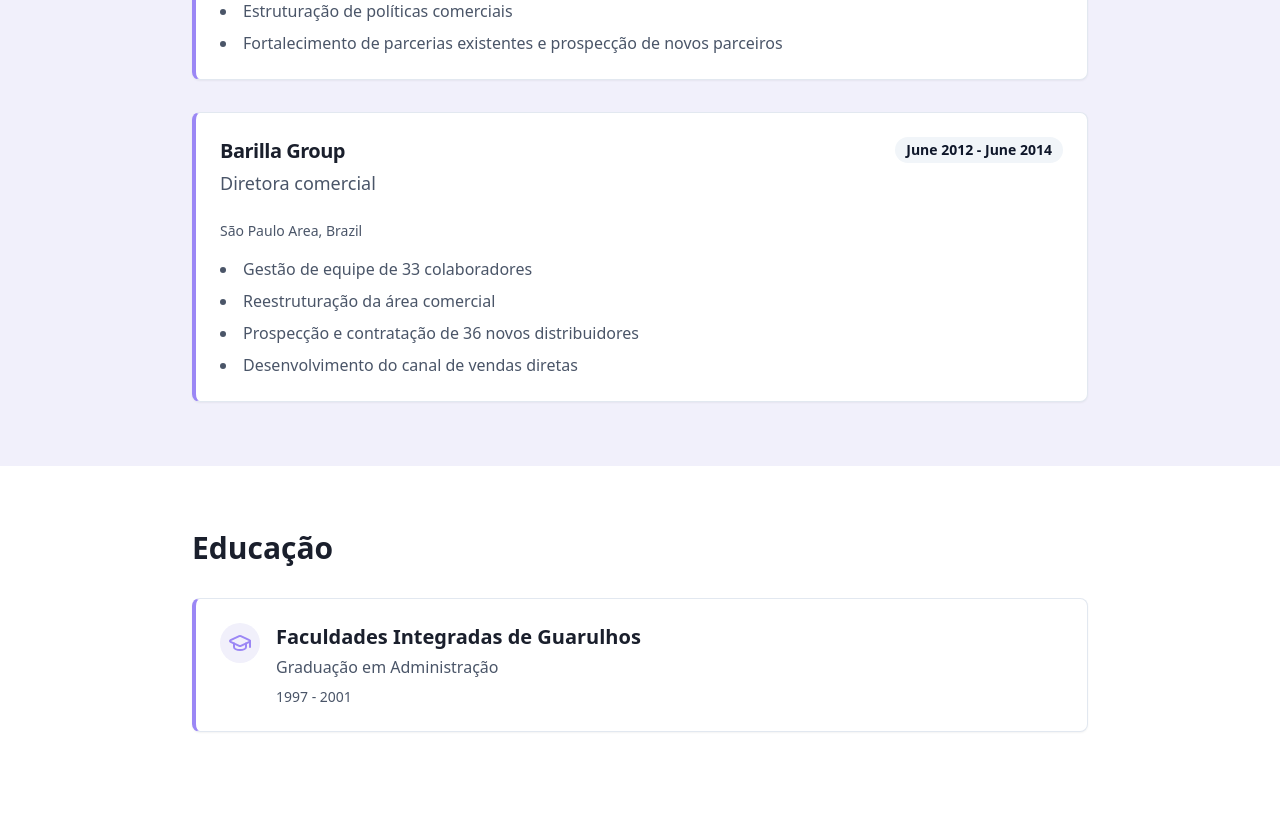
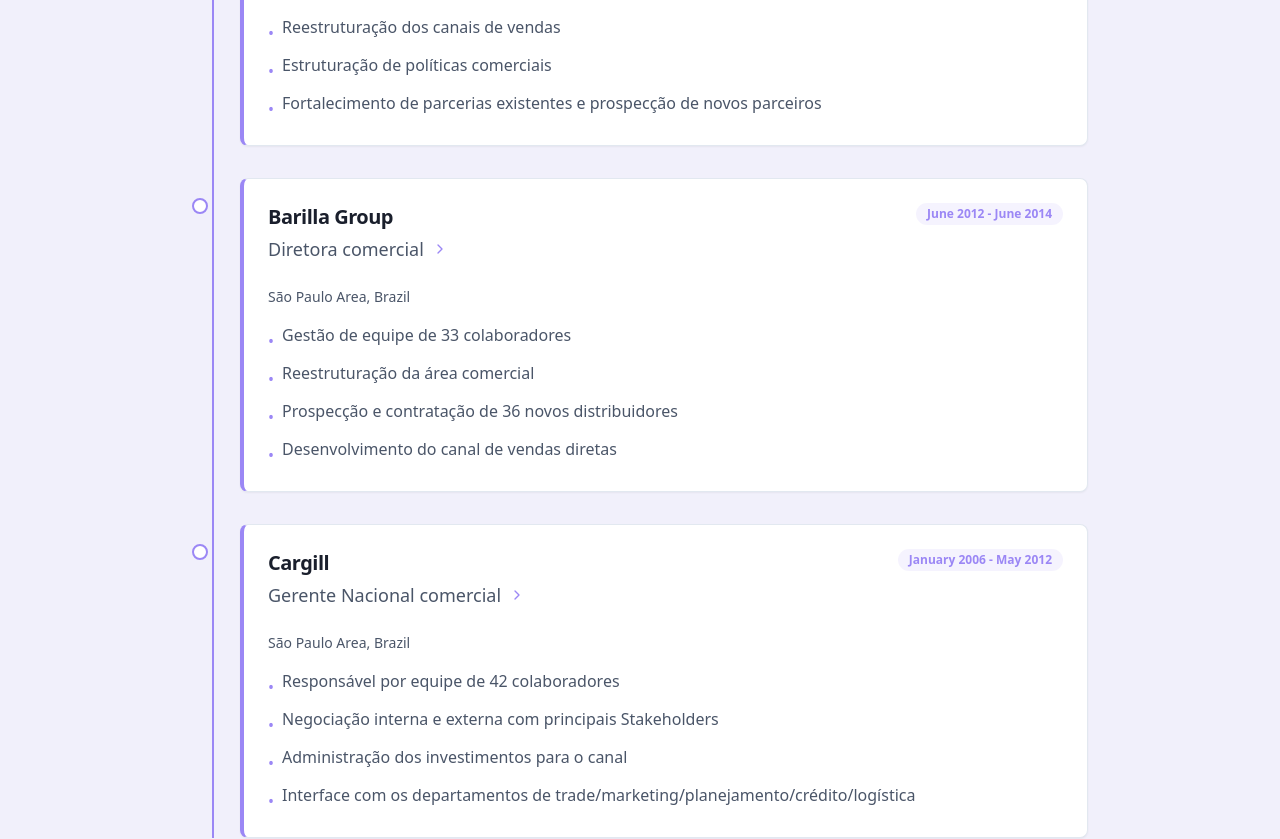
Before and after one commit to Simpopapp/AMedeiros, a React (Vite) app: page / in a window 1280 px wide. Shown: the part 1760-2599 px from the top of the page. Before the commit the page ends 2556 px from the top, so only its background shows below. Built offline with nearby package versions, Linux system fonts and the light colour scheme.

Commit message:
Implement experience section
[skip gpt_engineer]

```diff
--- a/src/components/Experience.tsx
+++ b/src/components/Experience.tsx
@@ -1,5 +1,6 @@
 import { Card, CardContent, CardHeader, CardTitle } from "@/components/ui/card";
 import { Badge } from "@/components/ui/badge";
+import { Briefcase, ChevronRight } from "lucide-react";
 
 interface ExperienceItem {
   company: string;
@@ -46,40 +47,64 @@ const experiences: ExperienceItem[] = [
       "Desenvolvimento do canal de vendas diretas",
     ],
   },
+  {
+    company: "Cargill",
+    role: "Gerente Nacional comercial",
+    period: "January 2006 - May 2012",
+    location: "São Paulo Area, Brazil",
+    responsibilities: [
+      "Responsável por equipe de 42 colaboradores",
+      "Negociação interna e externa com principais Stakeholders",
+      "Administração dos investimentos para o canal",
+      "Interface com os departamentos de trade/marketing/planejamento/crédito/logística",
+    ],
+  },
 ];
 
 export const Experience = () => {
   return (
     <section className="py-16 px-8 bg-resume-secondary animate-fadeIn">
       <div className="max-w-4xl mx-auto">
-        <h2 className="text-3xl font-bold text-resume-primary mb-8">
+        <h2 className="text-3xl font-bold text-resume-primary mb-8 flex items-center gap-2">
+          <Briefcase className="h-8 w-8 text-resume-accent" />
           Experiência Profissional
         </h2>
-        <div className="space-y-8">
+
+        <div className="relative space-y-8 before:absolute before:inset-0 before:ml-5 before:h-full before:w-0.5 before:bg-resume-accent">
           {experiences.map((exp, index) => (
-            <Card key={index} className="border-l-4 border-l-resume-accent">
+            <div key={index} className="relative group">
+              <div className="absolute left-0 top-5 h-4 w-4 rounded-full border-2 border-resume-accent bg-white group-hover:bg-resume-accent transition-colors duration-300" />
+
+              <Card className="ml-12 border-l-4 border-l-resume-accent transform hover:-translate-y-1 transition-transform duration-300">
                 <CardHeader>
                   <div className="flex flex-wrap justify-between items-start gap-4">
                     <div>
-                    <CardTitle className="text-xl font-bold text-resume-primary">
+                      <CardTitle className="text-xl font-bold text-resume-primary group-hover:text-resume-accent transition-colors duration-300">
                         {exp.company}
                       </CardTitle>
-                    <p className="text-lg text-resume-text mt-1">{exp.role}</p>
+                      <p className="text-lg text-resume-text mt-1 flex items-center gap-2">
+                        {exp.role}
+                        <ChevronRight className="h-4 w-4 text-resume-accent" />
+                      </p>
                     </div>
-                  <Badge variant="secondary" className="text-sm">
+                    <Badge variant="secondary" className="bg-resume-accent/10 text-resume-accent">
                       {exp.period}
                     </Badge>
                   </div>
                 </CardHeader>
                 <CardContent>
                   <p className="text-sm text-resume-text mb-4">{exp.location}</p>
-                <ul className="list-disc list-inside space-y-2 text-resume-text">
+                  <ul className="space-y-2">
                     {exp.responsibilities.map((resp, idx) => (
-                    <li key={idx}>{resp}</li>
+                      <li key={idx} className="text-resume-text flex items-start gap-2">
+                        <span className="text-resume-accent mt-1.5">•</span>
+                        <span>{resp}</span>
+                      </li>
                     ))}
                   </ul>
                 </CardContent>
               </Card>
+            </div>
           ))}
         </div>
       </div>
```
Lines whose indentation alone changed are shown as unchanged.
